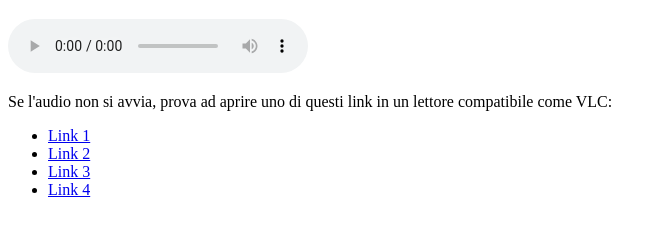
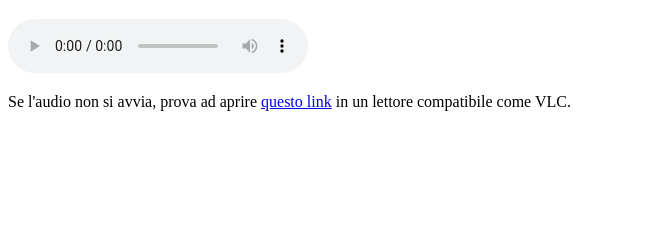
Before and after one commit to enzocass1/streaming_music, a plain HTML site: page index.html in a window 1280 px wide. Shown: the part 61-294 px from the top of the page, without its empty margins (0-662 px from the left). Drawn offline with Linux system fonts and the light colour scheme.

Commit message:
Update index.html

```diff
--- a/index.html
+++ b/index.html
@@ -10,20 +10,10 @@
 
     <!-- Lettore audio HTML5 per il flusso Shoutcast MP3 -->
     <audio controls autoplay>
-        <!-- Diversi formati di URL per Shoutcast -->
         <source src="http://uk15freenew.listen2myradio.com:39762/;stream.mp3" type="audio/mpeg">
-        <source src="http://uk15freenew.listen2myradio.com:39762/stream" type="audio/mpeg">
-        <source src="http://37.157.242.101:39762/;stream.mp3" type="audio/mpeg">
-        <source src="http://37.157.242.101:39762/stream" type="audio/mpeg">
         Il tuo browser non supporta l'elemento audio.
     </audio>
 
-    <p>Se l'audio non si avvia, prova ad aprire uno di questi link in un lettore compatibile come VLC:</p>
-    <ul>
-        <li><a href="http://uk15freenew.listen2myradio.com:39762/;stream.mp3" target="_blank">Link 1</a></li>
-        <li><a href="http://uk15freenew.listen2myradio.com:39762/stream" target="_blank">Link 2</a></li>
-        <li><a href="http://37.157.242.101:39762/;stream.mp3" target="_blank">Link 3</a></li>
-        <li><a href="http://37.157.242.101:39762/stream" target="_blank">Link 4</a></li>
-    </ul>
+    <p>Se l'audio non si avvia, prova ad aprire <a href="http://uk15freenew.listen2myradio.com:39762/;stream.mp3" target="_blank">questo link</a> in un lettore compatibile come VLC.</p>
 </body>
 </html>
```
